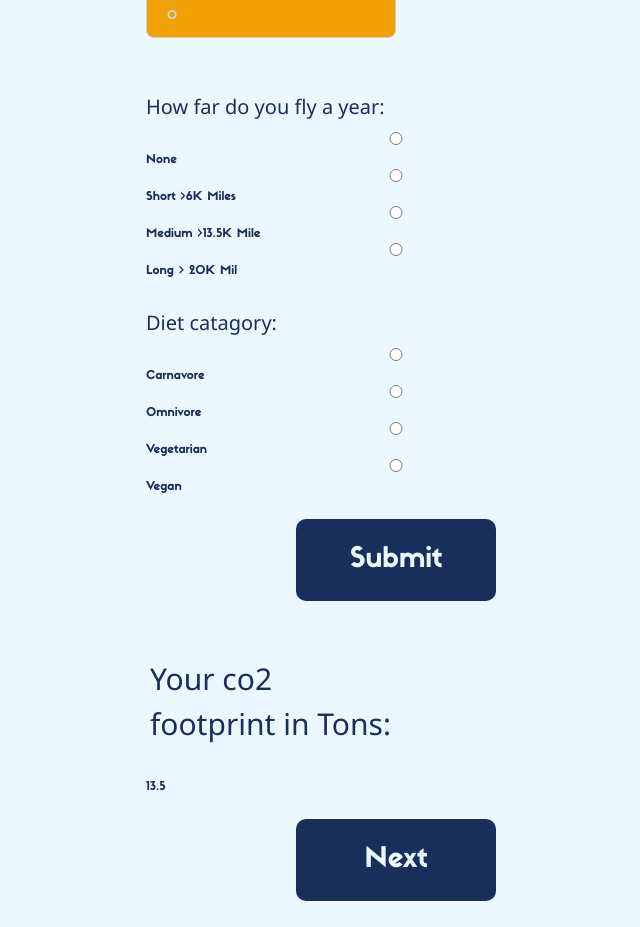
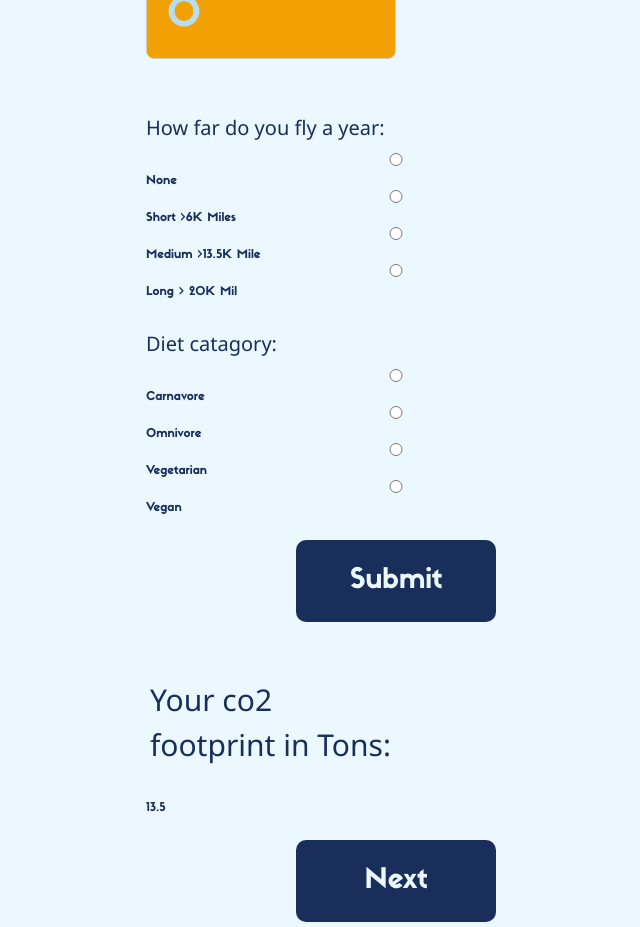
Before and after one commit to BOB450/LightCo2-Survay, a PHP site: page / in a window 1280 px wide. Shown: the whole page, without its empty margins (244-884 px from the left). Before the commit the page ends 901 px from the top, so only its background shows below. Run offline with PHP 8.4, Linux system fonts and the light colour scheme.

Commit message:
Font Sized in text box

```diff
--- a/style.css
+++ b/style.css
@@ -242,6 +242,7 @@ button,input
 	margin: 8px 0;
 	box-sizing: border-box;
 	color: #b7ddf2;
+	font-size: 40px;
 
   }
 
```
